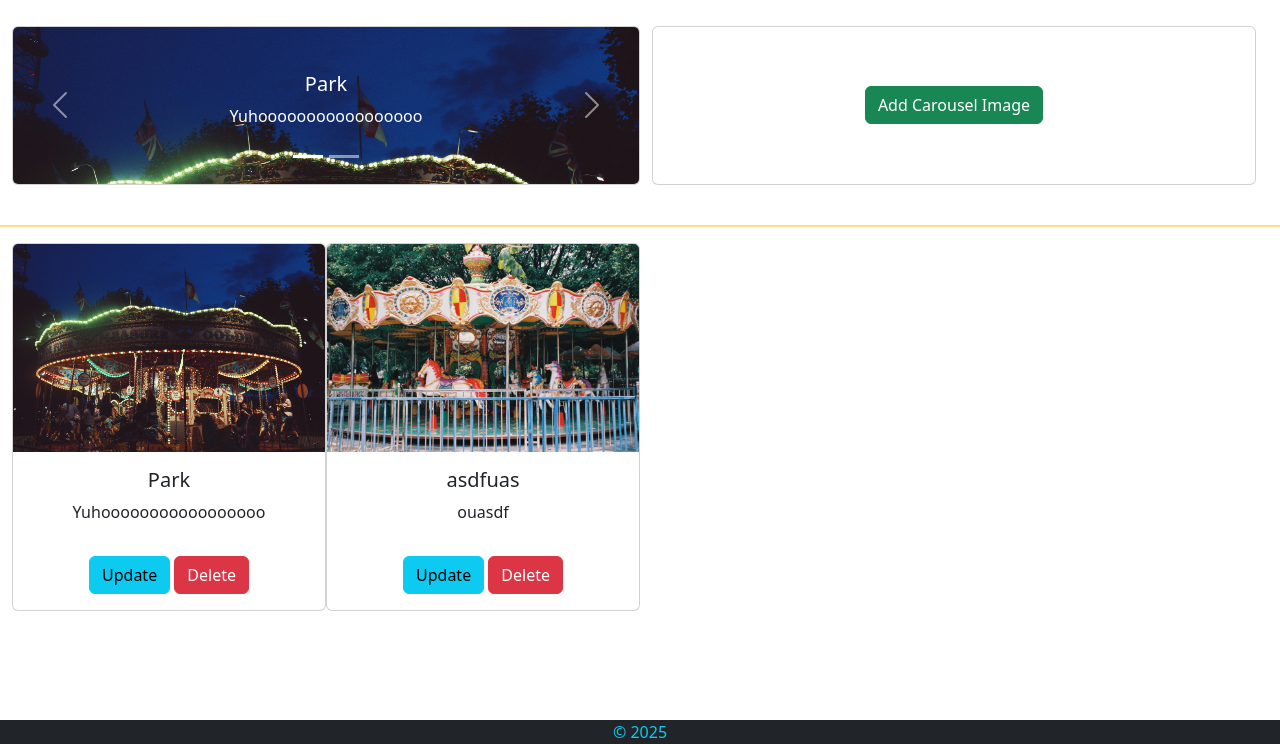
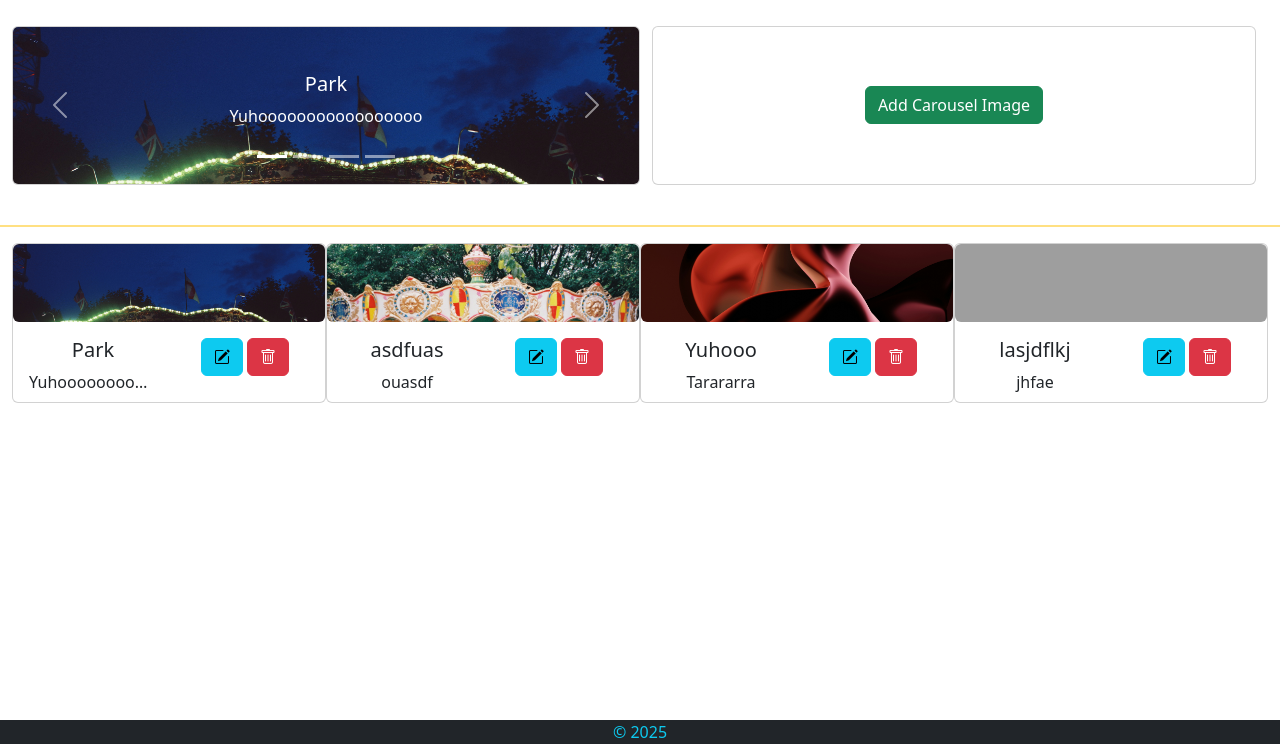
Before and after one commit to ananthakrishnanpta/b425-django-ecommerce, a Django app: template qshop/templates/mainapp/carousel_list.html in a window 1280 px wide. Shown: the part 56-800 px from the top of the page. Run offline with Django 5.2, Linux system fonts and the light colour scheme; the template is opened without the code that fills it: values named after a table or form of the project are taken from there, others are empty; data comes from the database, SQL or seed files in the repository; some libraries are stand-ins or nearby versions; grey boxes are pictures that could not be loaded.

Commit message:
added create carousel view

```diff
--- a/qshop/mainapp/urls.py
+++ b/qshop/mainapp/urls.py
@@ -2,11 +2,14 @@
 from django.urls import path
 
 from .views import homeView, aboutView, contactView
-from .views import ViewCarouselImages
+from .views import ViewCarouselImages, AddCarouselImage
 
 urlpatterns = [
     path('', homeView, name='home_page'),
-    path('carousel/all', ViewCarouselImages.as_view(), name='carousels_page' ),
+    path('carousel/all/', ViewCarouselImages.as_view(), name='carousels_page' ),
+    path('carousel/add/', AddCarouselImage.as_view(), name='add_carousel'),
+
+
     path('about', aboutView, name='about_page'),
     path('contact', contactView, name='contact_page')
 ]
--- a/qshop/static/css/style.css
+++ b/qshop/static/css/style.css
@@ -31,4 +31,16 @@ main {
             object-position: top;
         }
     }
+
+    .carousel-cards-container {
+        div.card {
+            height: 160px;
+            img {
+                aspect-ratio: 16/4;
+                width: 100%;
+                object-fit: cover;
+                object-position: top;
+            }
+        }
+    }
 }
--- a/qshop/templates/base/base.html
+++ b/qshop/templates/base/base.html
@@ -8,9 +8,15 @@
         {% block title %}
         {% endblock %}
     </title>
+
+    <!-- Bootstrap stylesheet -->
     <link href="https://cdn.jsdelivr.net/npm/bootstrap@5.3.8/dist/css/bootstrap.min.css" rel="stylesheet" integrity="sha384-sRIl4kxILFvY47J16cr9ZwB07vP4J8+LH7qKQnuqkuIAvNWLzeN8tE5YBujZqJLB" crossorigin="anonymous">
 
+    <!-- Custom stylesheet -->
     <link rel="stylesheet" href="{% static 'css/style.css' %}">
+
+    <!-- Bootstrap icons -->
+    <link rel="stylesheet" href="https://cdn.jsdelivr.net/npm/bootstrap-icons@1.13.1/font/bootstrap-icons.min.css">
   </head>
   <body>
 
--- a/qshop/templates/mainapp/carousel_list.html
+++ b/qshop/templates/mainapp/carousel_list.html
@@ -14,14 +14,14 @@ Carousel Management
     </div>
     <div class="col-12 col-lg-6">
         <div class="card h-100 d-flex justify-content-center align-items-center">
-            <a href="" class="btn btn-success">Add Carousel Image</a>
+            <a href="{% url 'add_carousel' %}" class="btn btn-success">Add Carousel Image</a>
         </div>
     </div>
 </div>
 </section>
 <hr class="border border-warning border-1 opacity-50">
 
-<section class=" container-fluid row text-center mx-auto">
+<section class="carousel-cards-container container-fluid row text-center mx-auto">
     {% for carousel in carousel_images %}
         {% include 'mainapp/includes/carousel_card.html' %}
     {% endfor %}
--- a/qshop/templates/mainapp/includes/carousel_card.html
+++ b/qshop/templates/mainapp/includes/carousel_card.html
@@ -1,14 +1,23 @@
 {% load static %}
-<div class="card col-12 col-sm-6 col-md-4 col-lg-3 p-0" >
-  <img src="{{carousel.image.url}}" class="card-img-top" alt="...">
-  <div class="card-body">
-    <h5 class="card-title">{{carousel.title}}</h5>
-    <p class="card-text">
+<div class="card col-12 col-sm-6 col-md-4 col-lg-3 p-0">
+  <img src="{{carousel.image.url}}" class="card-img-top rounded" alt="...">
+  <div class="card-body row">
+    <div class="col-6">
+      <h5 class="card-title">{{carousel.title}}</h5>
+      <p class="card-text text-truncate fs-6">
         {{carousel.caption}}
-    </p>
+      </p>
+    </div>
+    <div class="col-6">
+      <a href="#" class="btn btn-info">
+        <!-- Update -->
+        <i class="bi bi-pencil-square"></i>
+      </a>
+      <a href="#" class="btn btn-danger">
+        <!-- Delete -->
+        <i class="bi bi-trash"></i>
+      </a>
+    </div>
   </div>
-  <div class="card-body">
-    <a href="#" class="btn btn-info">Update</a>
-    <a href="#" class="btn btn-danger">Delete</a>
-  </div>
+
 </div>
```
Also changed, not shown: qshop/mainapp/views.py (+15 -1 lines), qshop/templates/mainapp/add_carousel.html (added, +30 -0 lines), qshop/templates/mainapp/del_carousel.html (added, +30 -0 lines), qshop/templates/mainapp/edit_carousel.html (added, +30 -0 lines), qshop/db.sqlite3, qshop/media/carousel/philip-oroni-ky3qMC8aioQ-unsplash.jpg (added), 1 other file.
